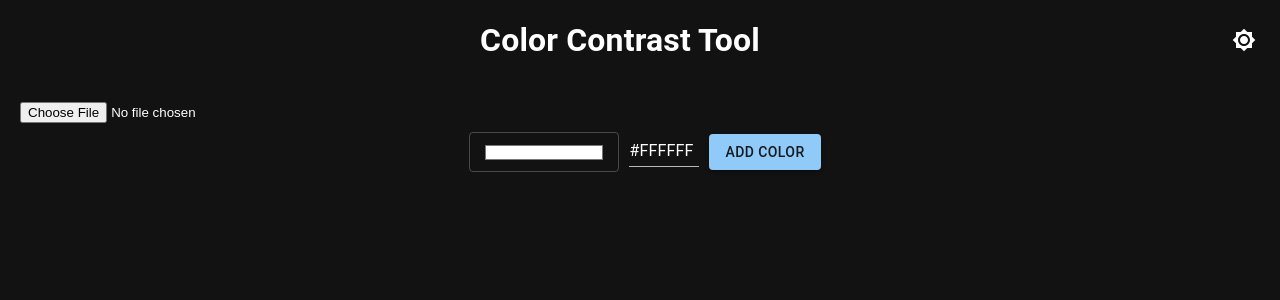
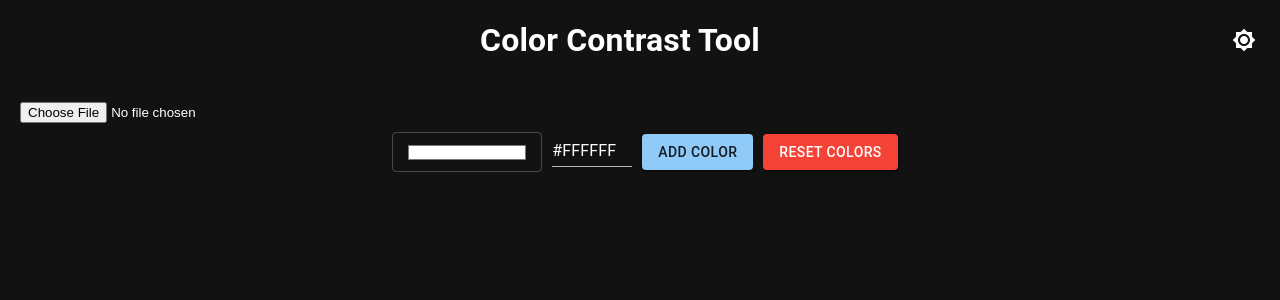
Before and after one commit to jaco8060/Color-Contrast-Tool, a React (Vite) app: page / in a window 1280 px wide. Shown: the top 300 px of the page. Built offline with nearby package versions, Linux system fonts and the light colour scheme.

Commit message:
Add reset colour button

```diff
--- a/src/App.jsx
+++ b/src/App.jsx
@@ -1,6 +1,7 @@
 import Brightness4Icon from "@mui/icons-material/Brightness4"; // Icon for dark mode
 import Brightness7Icon from "@mui/icons-material/Brightness7"; // Icon for light mode
 import {
+  Button,
   CssBaseline,
   IconButton,
   ThemeProvider,
@@ -48,6 +49,12 @@ function App() {
     } else {
       alert("This color has already been added.");
     }
+  };
+
+  //clear the colours state array
+  const resetColours = () => {
+    console.log("Resetting colours...");
+    setColours([]); // Clear the colours state
   };
 
   const addColour = (newColour) => {
@@ -126,7 +133,9 @@ function App() {
             onMoveDown={() => moveColourDown(index)}
           />
         ))}
-        <ColourInput addColour={addColour} />
+
+        <ColourInput addColour={addColour} onReset={() => resetColours()} />
+
         {colours.length > 1 && (
           <DisplayCombinations colours={colours.map((col) => col.hex)} />
         )}
--- a/src/ColourInput.css
+++ b/src/ColourInput.css
@@ -19,7 +19,7 @@
 }
 
 .hexInput {
-  width: 70px; /* Width for the hex code input */
+  width: 80px; /* Width for the hex code input */
 }
 
 .colorLabel,
--- a/src/ColourInput.jsx
+++ b/src/ColourInput.jsx
@@ -14,6 +14,7 @@ function ColourInput({
   onRemove,
   onMoveUp,
   onMoveDown,
+  onReset,
 }) {
   const [color, setColor] = useState(initialColour);
 
@@ -53,9 +54,18 @@ function ColourInput({
         className="hexInput"
       />
       {addColour ? (
-        <Button variant="contained" color="primary" type="submit">
-          Add Color
-        </Button>
+        <>
+          <Button variant="contained" color="primary" type="submit">
+            Add Color
+          </Button>
+          <Button
+            variant="contained"
+            color="error"
+            onClick={onReset} // Directly use the onReset prop
+          >
+            Reset Colors
+          </Button>
+        </>
       ) : (
         <>
           <IconButton onClick={onMoveUp} color="primary">
```
